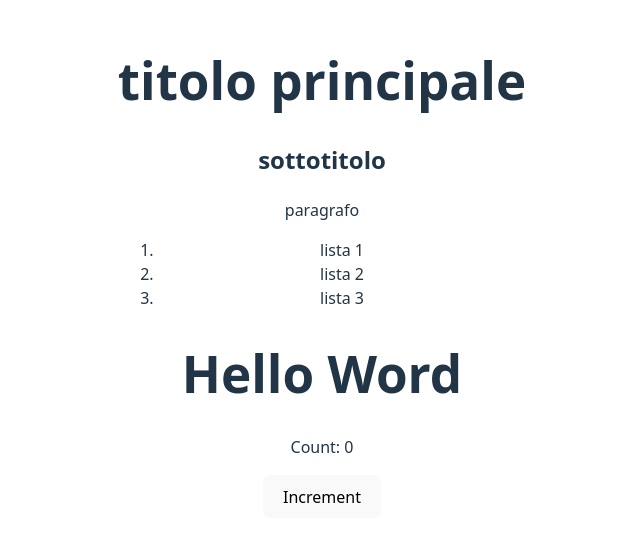
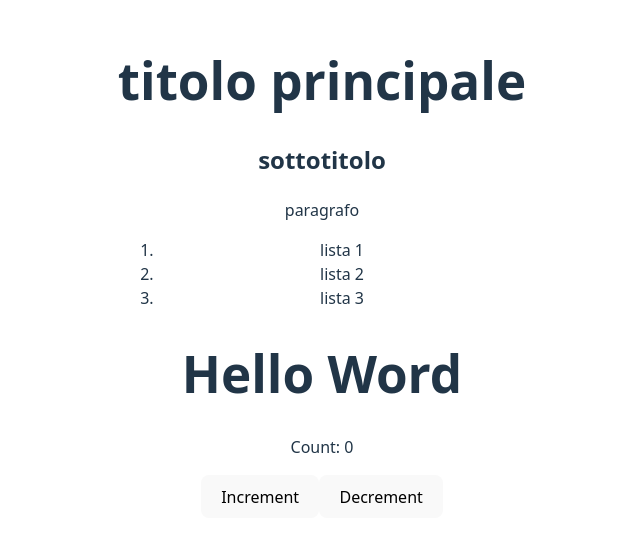
Before and after one commit to Tonyx8808/react, a React (Vite) app in the folder helloword/: page / in a window 1280 px wide. Shown: the part 132-674 px from the top of the page, without its empty margins (318-958 px from the left). Built offline with nearby package versions, Linux system fonts and the light colour scheme.

Commit message:
button decrement

```diff
--- a/helloword/src/components/contatore.jsx
+++ b/helloword/src/components/contatore.jsx
@@ -1,16 +1,23 @@
-import React, { useState } from "react";
+import { useState } from "react";
 
-function Counter (){
+function Counter() {
   const [count, setCount] = useState(0);
+
   const handleIncrement = () => {
-    setCount(count+1);
+    setCount((_count) => _count + 1);
   };
-   return(
+
+  const handleDecrement = () => {
+    setCount((_count) => _count - 1);
+  };
+
+  return (
     <div>
       <p>Count: {count}</p>
       <button onClick={handleIncrement}>Increment</button>
+      <button onClick={handleDecrement}>Decrement</button>
     </div>
   );
 }
 
-export default Counter
+export default Counter;
```
Lines whose indentation alone changed are shown as unchanged.
